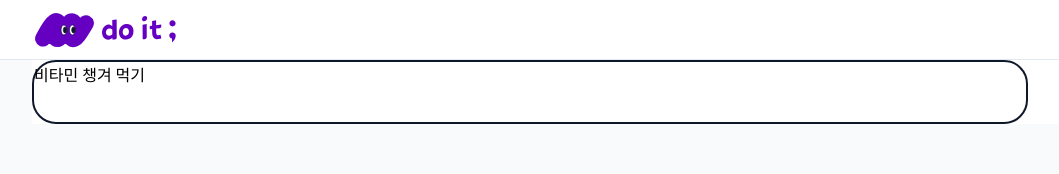
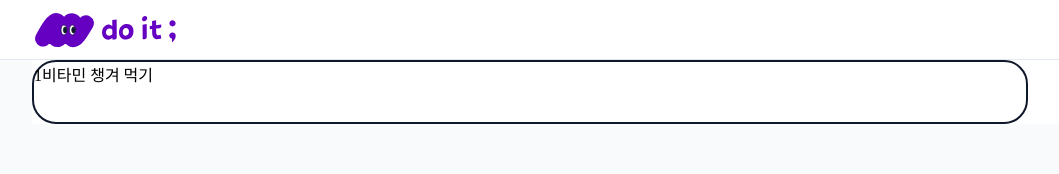
Before and after one commit to sooojinn/do-it, a Next.js app: page /items/1 in a window 1280 px wide. Shown: the top 174 px of the page, without its empty margins (8-1067 px from the left). Built offline with nearby package versions, Linux system fonts and the light colour scheme.

Commit message:
feat: 동적 경로 생성

```diff
--- a/src/app/items/[id]/page.tsx
+++ b/src/app/items/[id]/page.tsx
@@ -1,9 +1,22 @@
+import { getItems } from "@/lib/api";
 import styles from "@/styles/ItemDetail.module.css";
 
-export default function ItemDetail() {
+interface ItemsDetailParams {
+  params: { id: string };
+}
+
+export async function generateStaticParams() {
+  const items = await getItems();
+  return items.map((item) => ({
+    id: item.id.toString(),
+  }));
+}
+
+export default function ItemDetail({ params }: ItemsDetailParams) {
+  const { id } = params;
   return (
     <section className={styles.section}>
-      <div className={styles.itemName}>비타민 챙겨 먹기</div>
+      <div className={styles.itemName}>{id}비타민 챙겨 먹기</div>
     </section>
   );
 }
```
